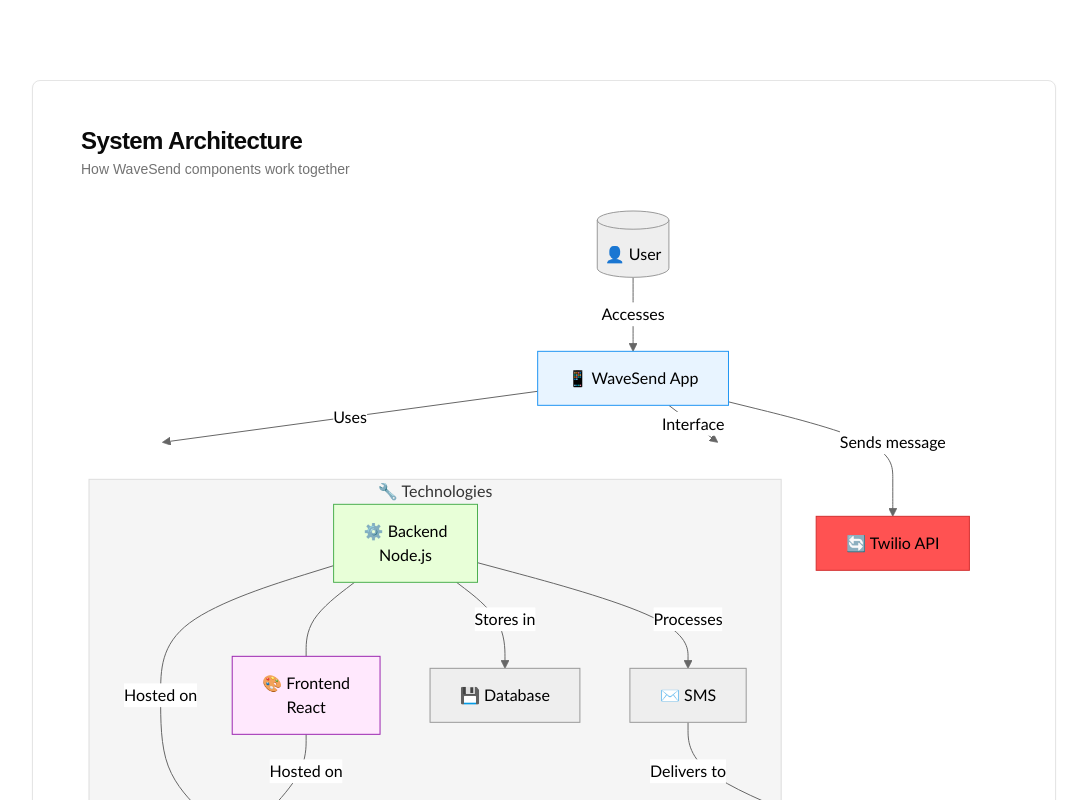
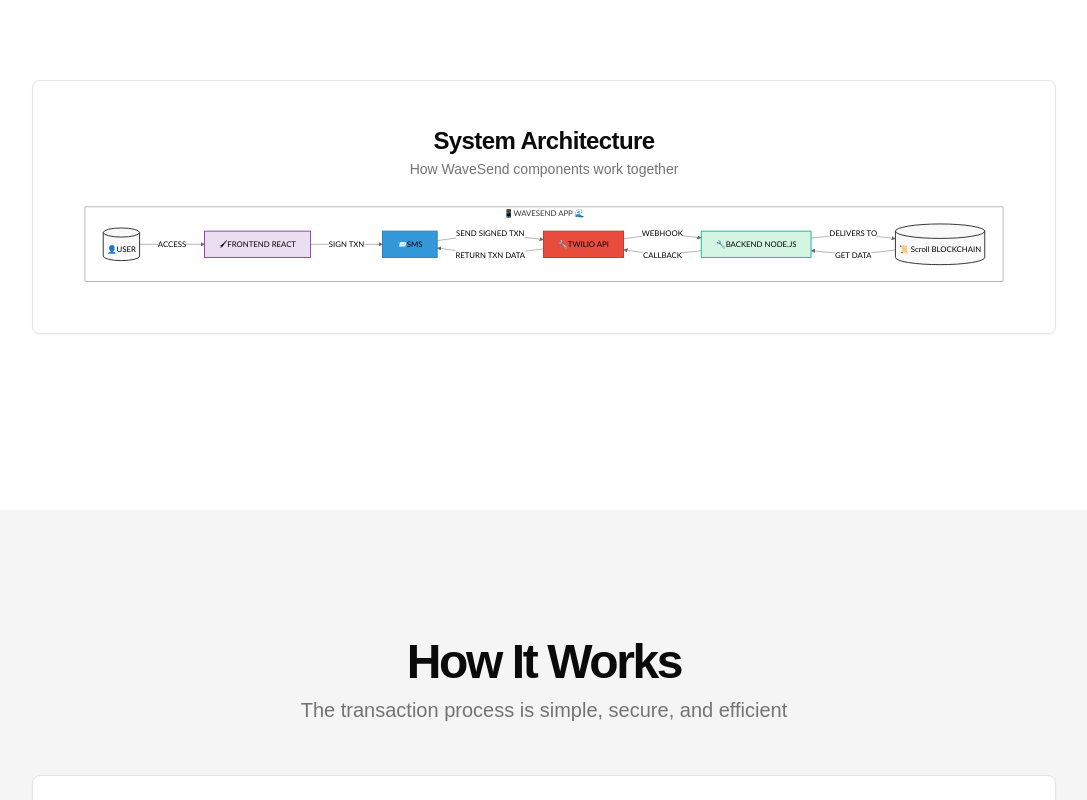
Before and after one commit to juancolchete/landWaveSend, a Next.js app: page / in a window 1280 px wide. Shown: the part 3080-3880 px from the top of the page, without its empty margins (96-1183 px from the left). Built offline with nearby package versions, Linux system fonts and the light colour scheme.

Commit message:
feat: add new flowchart

```diff
--- a/app/layout.tsx
+++ b/app/layout.tsx
@@ -2,9 +2,8 @@ import type { Metadata } from 'next'
 import './globals.css'
 
 export const metadata: Metadata = {
-  title: 'v0 App',
-  description: 'Created with v0',
-  generator: 'v0.dev',
+  title: 'WaveSend',
+  description: 'Send by waves',
 }
 
 export default function RootLayout({
--- a/components/system-architecture-diagram.tsx
+++ b/components/system-architecture-diagram.tsx
@@ -17,35 +17,39 @@ export default function SystemArchitectureDiagram() {
   return (
     <Card className="p-6">
       <CardHeader>
-        <CardTitle>System Architecture</CardTitle>
-        <CardDescription>How WaveSend components work together</CardDescription>
+        <CardTitle className="flex items-center justify-center ">System Architecture</CardTitle>
+        <CardDescription className="flex items-center justify-center ">How WaveSend components work together</CardDescription>
       </CardHeader>
       <CardContent>
-        <div className="mermaid">
-          {`
-          graph TD
-            User[("👤 User")] -->|Accesses| App["📱 WaveSend App"]
-            App -->|Sends message| Twilio["🔄 Twilio API"]
-            App -->|Uses| Tech["Technologies Used"]
-            App -->|Interface| Tech
+        <div className="mermaid flex items-center justify-center ">
+          {`flowchart TD
+ subgraph subGraph0["📱WAVESEND APP 🌊"]
+        Frontend["🖌FRONTEND REACT"]
+        User[("👤USER")]
+        SMS["📨SMS"]
+        Twilio["🔧TWILIO API"]
+        Backend["🔧BACKEND NODE.JS"]
+        Blockchain["📜 Scroll BLOCKCHAIN"]
+  end
+    User --ACCESS --> Frontend
+    Frontend --SIGN TXN --> SMS
+    SMS --SEND SIGNED TXN --> Twilio
+    Twilio --WEBHOOK --> Backend
+    Backend --CALLBACK --> Twilio
+    Backend --DELIVERS TO --> Blockchain
+    Blockchain --GET DATA --> Backend
+    Twilio --RETURN TXN DATA --> SMS
 
-            subgraph Tech ["🔧 Technologies"]
-              Backend["⚙️ Backend<br/>Node.js"] --- Frontend["🎨 Frontend<br/>React"]
-              Backend -->|Processes| SMS["✉️ SMS"]
-              Backend -->|Stores in| DB["💾 Database"]
-              Backend -->|Hosted on| Vercel
-              Frontend -->|Hosted on| Vercel
-            end
+    Blockchain@{ shape: cyl}
+    style Frontend fill:#ebdef0,stroke:#8e44ad,stroke-width:2px
+    style User fill:#f9f9f9,stroke:#333,stroke-width:2px
+    style SMS fill:#3498db,stroke:#2980b9,stroke-width:2px
+    style Twilio fill:#e74c3c,stroke:#c0392b,stroke-width:2px
+    style Backend fill:#d5f5e3,stroke:#1abc9c,stroke-width:2px
+    style Blockchain fill:#f9f9f9,stroke:#333,stroke-width:2px
+    style subGraph0 fill: white
 
-            SMS -->|Delivers to| Blockchain[("⛓️ Blockchain")]
 
-            style Tech fill:#f5f5f5,stroke:#ddd
-            style App fill:#e8f4ff,stroke:#2196f3
-            style Twilio fill:#ff5252,stroke:#d32f2f
-            style Backend fill:#e8ffd8,stroke:#4caf50
-            style Frontend fill:#ffe8fd,stroke:#9c27b0
-            style Vercel fill:#f5f5f5,stroke:#333
-            style Blockchain fill:#fff,stroke:#333
           `}
         </div>
       </CardContent>
```
